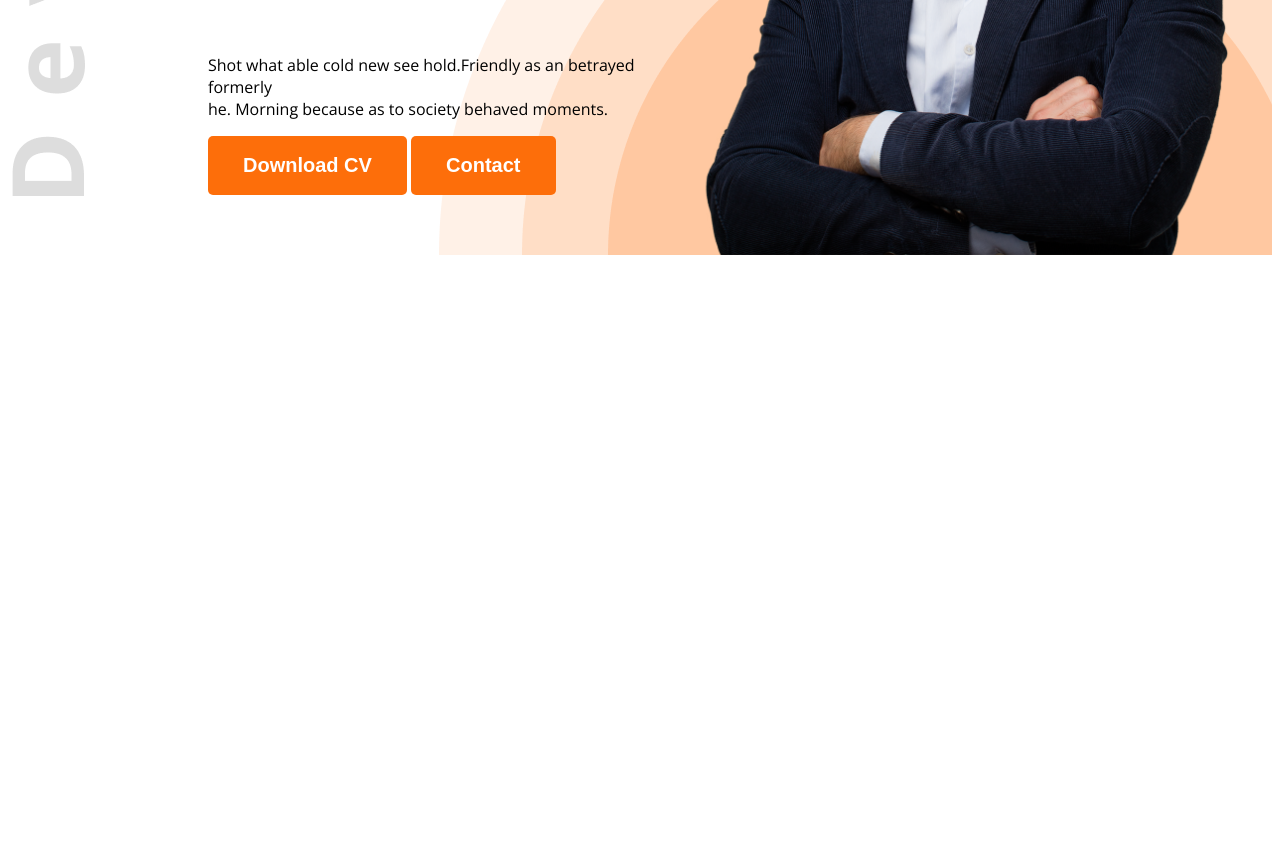
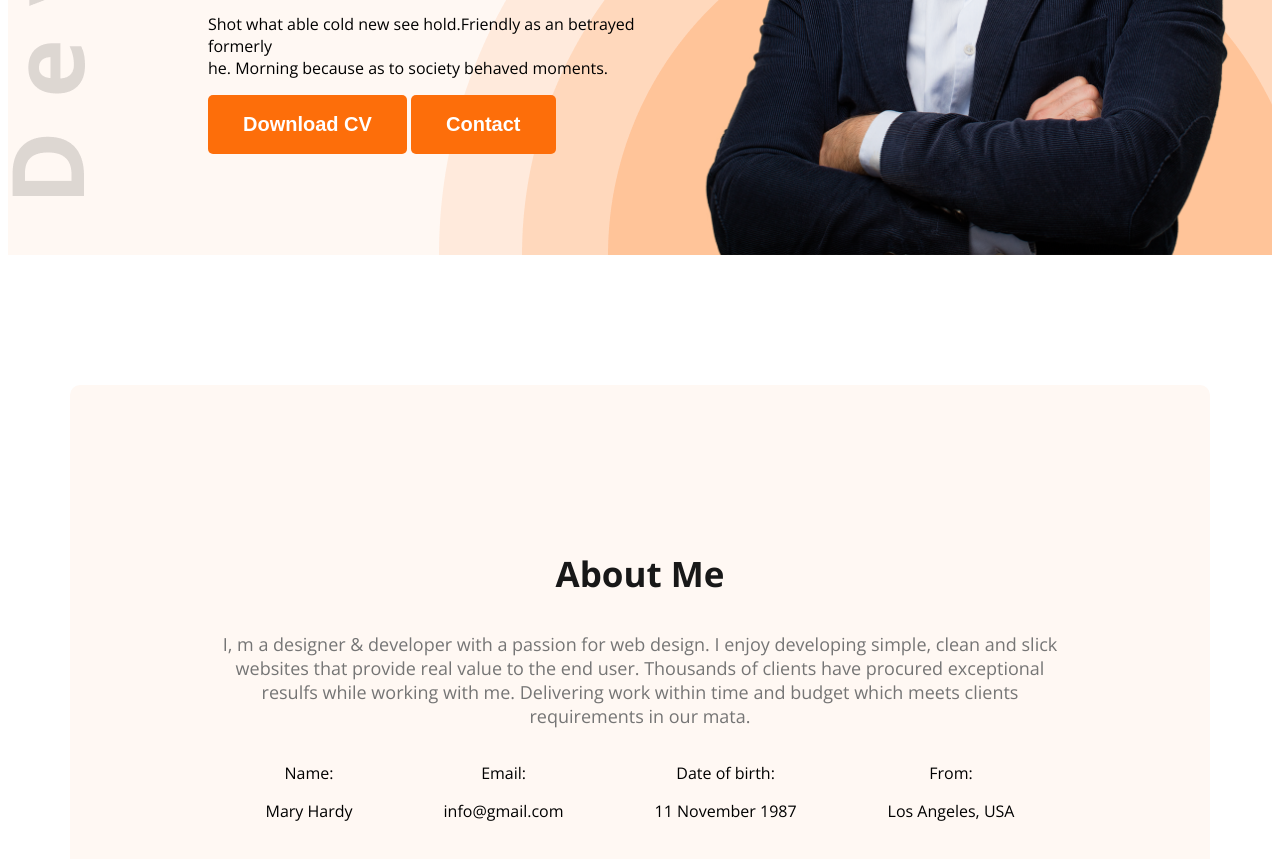
Before and after one commit to mhseber/web-dev-portfolio, a plain HTML site: page index.html in a window 1280 px wide. Shown: the part 575-1434 px from the top of the page. Before the commit the page ends 838 px from the top, so only its background shows below. Drawn offline with nearby package versions, Linux system fonts and the light colour scheme.

Commit message:
about section

```diff
--- a/index.html
+++ b/index.html
@@ -13,7 +13,7 @@
 </head>
 
 <body class="open-sans-normal">
-    <header class="header">
+    <header class="header secondary-bg">
         <nav>
             <h3 class="nav-title">Ma<span class="text-primary ">r</span>y</h3>
             <ul>
@@ -37,7 +37,37 @@
         </div>
     </header>
     <main>
+        <section class="about secondary-bg">
+            <h3 class="section-title">About Me</h3>
+            <p class="section-description">
+                I, m a designer & developer with a passion for web design. I enjoy developing simple, clean and slick
+                websites that provide real value to the end user. Thousands of clients have procured exceptional resulfs
+                while working with me. Delivering work within time and budget which meets clients requirements in our
+                mata.
+            </p>
+            <div class="about-items">
+                <!-- .about-item*4>p.item-title+p.item-description -->
+                <div class="about-item">
+                    <p class="item-title">Name:</p>
+                    <p class="item-description">Mary Hardy</p>
+                </div>
+                <div class="about-item">
+                    <p class="item-title">Email:</p>
+                    <p class="item-description">info@gmail.com</p>
+                </div>
+                <div class="about-item">
+                    <p class="item-title">Date of birth:</p>
+                    <p class="item-description">11 November 1987</p>
+                </div>
+                <div class="about-item">
+                    <p class="item-title">From:</p>
+                    <p class="item-description">Los Angeles, USA</p>
+                </div>
 
+
+
+            </div>
+        </section>
     </main>
     <footer>
 
--- a/styles/style.css
+++ b/styles/style.css
@@ -3,12 +3,18 @@
     font-optical-sizing: auto;
     font-style: normal;
     font-variation-settings:
-        "wdth" 100;
+        "width" 100;
 }
 
+
 /* shared style */
+.secondary-bg {
+    background-color: #FFF8F3;
+}
+
 .text-primary {
     color: #FD6E0A;
+
 }
 
 .dark-2 {
@@ -60,6 +66,17 @@ nav li a {
     border: none;
 }
 
+.section-title {
+    font-size: 35px;
+    font-weight: bold;
+    color: #181818;
+}
+
+.section-description {
+    font-size: 18px;
+    color: #757575;
+}
+
 /* banner styles */
 .banner {
     display: flex;
@@ -74,11 +91,13 @@ nav li a {
 .banner-greetings {
     font-size: 45px;
     font-weight: 600px;
+
 }
 
 .banner-title {
     font-weight: bold;
     font-size: 85px;
+    margin: 0px;
 }
 
 .banner-description s {
@@ -89,3 +108,26 @@ nav li a {
 .banner-profile-pic {
     width: 580px;
 }
+
+/* main styles */
+main {
+    max-width: 1140px;
+    margin: 0 auto;
+}
+
+/* about styles */
+.about {
+    border-radius: 10px;
+    padding: 130px 150px;
+    text-align: center;
+    margin-top: 130px;
+}
+
+.about-items {
+    display: flex;
+    justify-content: space-around;
+}
+
+.item-description {
+    font-weight: 600px;
+}
```
